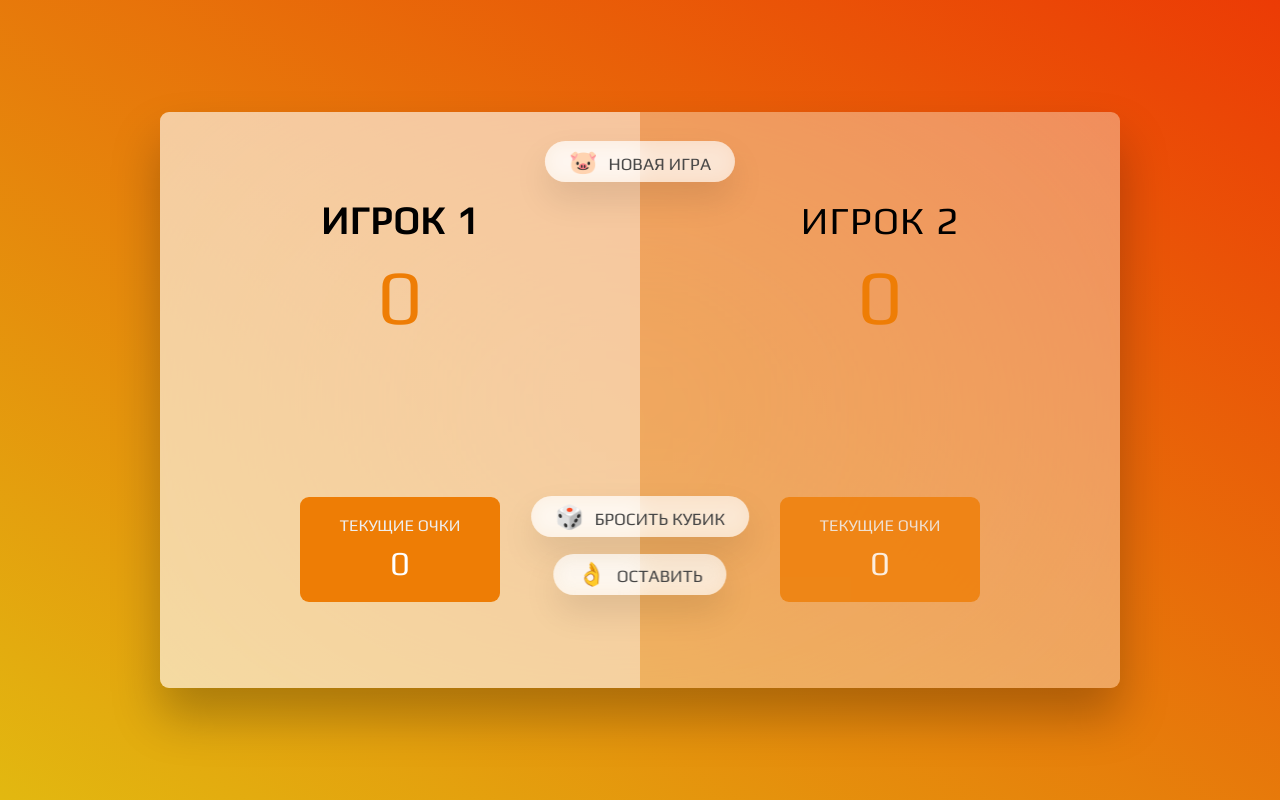
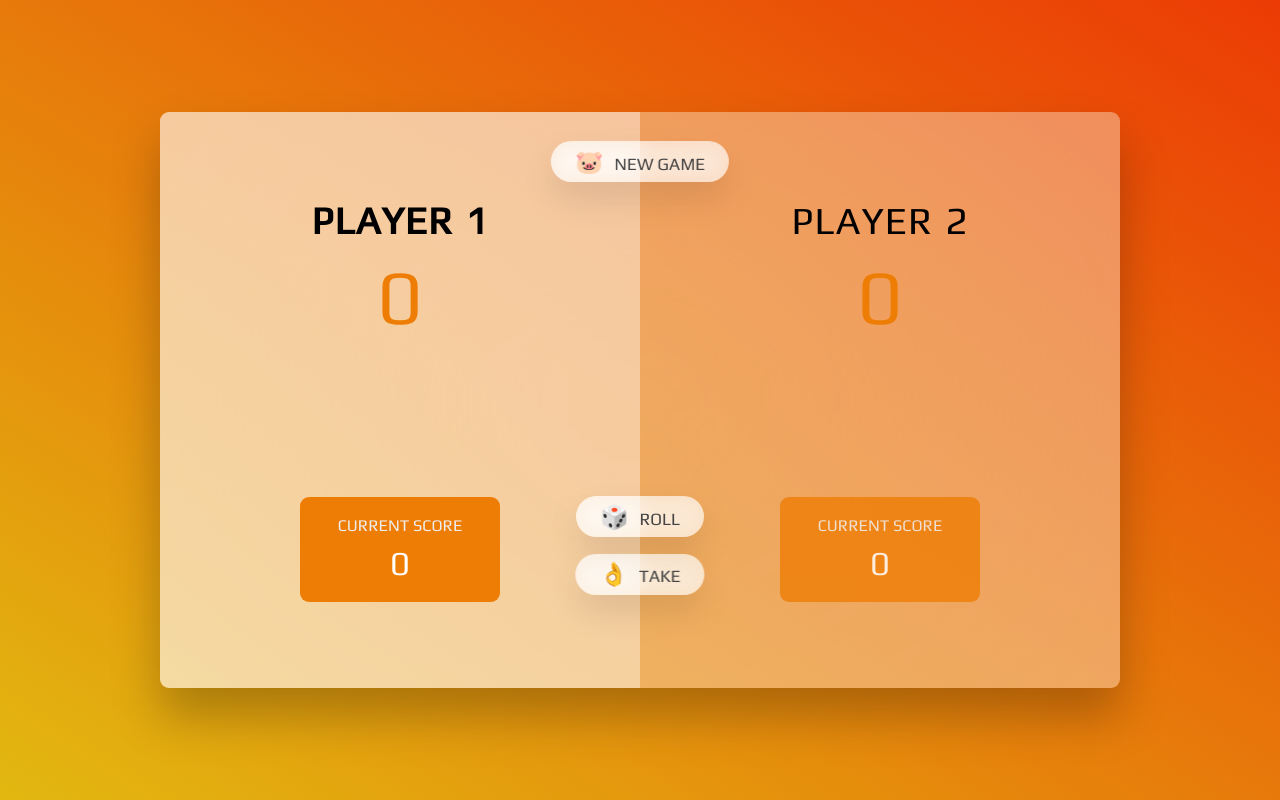
Before and after one commit to KarimovMuhammadrasul/PigGame, a plain HTML site: page index.html in a window 1280 px wide. Drawn offline with Linux system fonts and the light colour scheme.

Commit message:
Update index.html

```diff
--- a/index.html
+++ b/index.html
@@ -5,31 +5,31 @@
     <meta http-equiv="X-UA-Compatible" content="ie=edge" />
     <meta name="viewport" content="width=device-width, initial-scale=1.0" />
     <link rel="stylesheet" href="style.css" />
-    <title>Свинья</title>
+    <title>Pig</title>
   </head>
   <body>
     <main>
       <section class="player player--0 player--active">
-        <h2 class="name" id="name--0">Игрок 1</h2>
+        <h2 class="name" id="name--0">Player 1</h2>
         <p class="score" id="score--0">47</p>
         <div class="current">
-          <p class="current-label">Текущие очки</p>
+          <p class="current-label">Current score</p>
           <p class="current-score" id="current--0">0</p>
         </div>
       </section>
       <section class="player player--1">
-        <h2 class="name" id="name--1">Игрок 2</h2>
+        <h2 class="name" id="name--1">Player 2</h2>
         <p class="score" id="score--1">31</p>
         <div class="current">
-          <p class="current-label">Текущие очки</p>
+          <p class="current-label">Current score</p>
           <p class="current-score" id="current--1">0</p>
         </div>
       </section>
 
       <img src="dice1.png" alt="Playing dice" class="dice" />
-      <button class="btn btn--new">🐷 Новая игра</button>
-      <button class="btn btn--roll">🎲 Бросить кубик</button>
-      <button class="btn btn--hold">👌 Оставить</button>
+      <button class="btn btn--new">🐷 New Game</button>
+      <button class="btn btn--roll">🎲 Roll</button>
+      <button class="btn btn--hold">👌 Take</button>
     </main>
     <script src="script.js"></script>
   </body>
```
